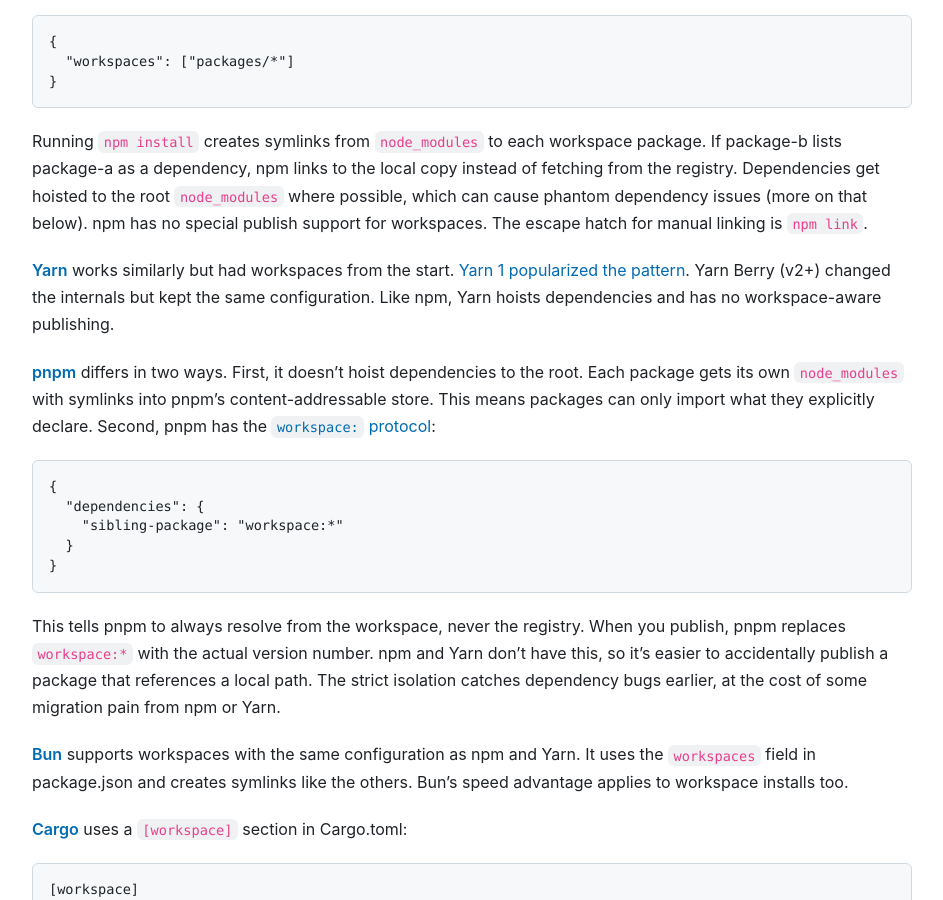
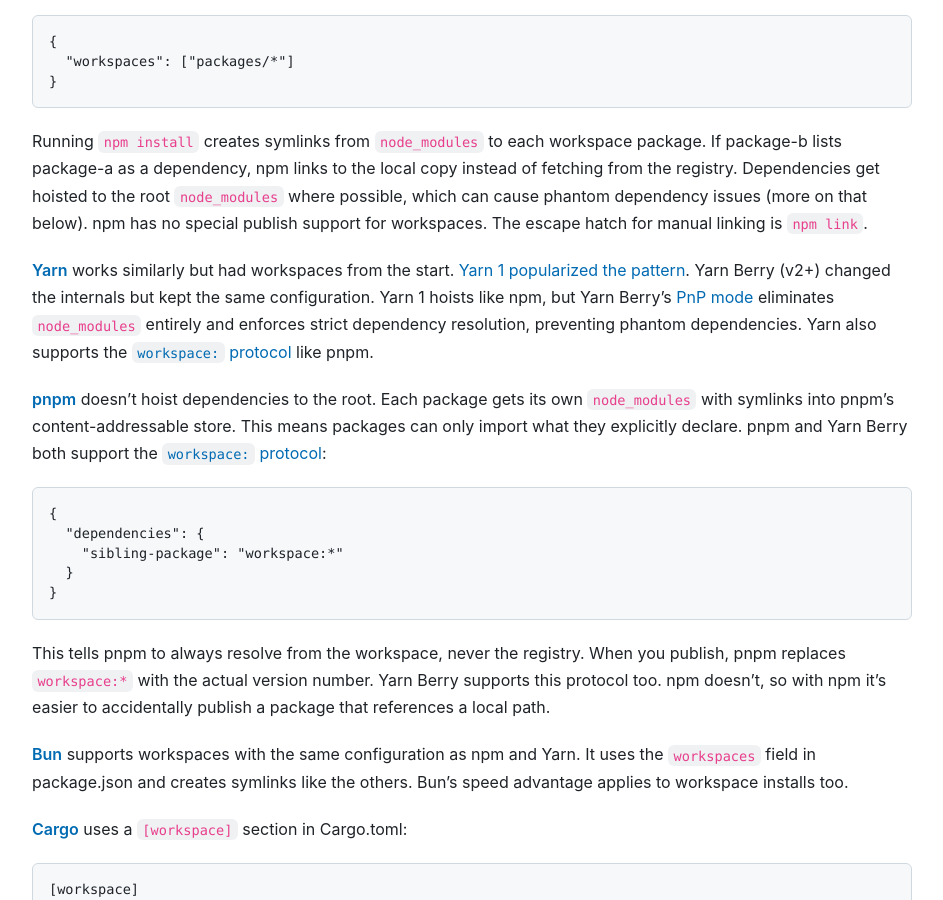
Before and after one commit to andrew/nesbitt.io, a Jekyll site: the page built from _posts/2026-01-18-workspaces-and-monorepos-in-package-managers.md, in a window 1280 px wide and 900 px high, scrolled down 1150 px. Shown: the whole window, without its empty margins (168-1111 px from the left). Built offline with Jekyll 4.4.1, drawn with Linux system fonts in a browser that asks for light colours; some of the changed text lies outside the part shown.

Commit message:
Fix Yarn Berry coverage in workspaces post
Yarn Berry's PnP mode prevents phantom dependencies and supports the
workspace: protocol. The original post incorrectly implied these were
pnpm-only features.

````diff
--- a/_posts/2026-01-18-workspaces-and-monorepos-in-package-managers.md
+++ b/_posts/2026-01-18-workspaces-and-monorepos-in-package-managers.md
@@ -40,9 +40,9 @@
 
 Running `npm install` creates symlinks from `node_modules` to each workspace package. If package-b lists package-a as a dependency, npm links to the local copy instead of fetching from the registry. Dependencies get hoisted to the root `node_modules` where possible, which can cause phantom dependency issues (more on that below). npm has no special publish support for workspaces. The escape hatch for manual linking is `npm link`.
 
-**[Yarn](https://yarnpkg.com/features/workspaces)** works similarly but had workspaces from the start. [Yarn 1 popularized the pattern](https://classic.yarnpkg.com/blog/2017/08/02/introducing-workspaces/). Yarn Berry (v2+) changed the internals but kept the same configuration. Like npm, Yarn hoists dependencies and has no workspace-aware publishing.
+**[Yarn](https://yarnpkg.com/features/workspaces)** works similarly but had workspaces from the start. [Yarn 1 popularized the pattern](https://classic.yarnpkg.com/blog/2017/08/02/introducing-workspaces/). Yarn Berry (v2+) changed the internals but kept the same configuration. Yarn 1 hoists like npm, but Yarn Berry's [PnP mode](https://yarnpkg.com/features/pnp) eliminates `node_modules` entirely and enforces strict dependency resolution, preventing phantom dependencies. Yarn also supports the [`workspace:` protocol](https://yarnpkg.com/features/workspaces#workspace-ranges-workspace) like pnpm.
 
-**[pnpm](https://pnpm.io/workspaces)** differs in two ways. First, it doesn't hoist dependencies to the root. Each package gets its own `node_modules` with symlinks into pnpm's content-addressable store. This means packages can only import what they explicitly declare. Second, pnpm has the [`workspace:` protocol](https://pnpm.io/workspaces#workspace-protocol-workspace):
+**[pnpm](https://pnpm.io/workspaces)** doesn't hoist dependencies to the root. Each package gets its own `node_modules` with symlinks into pnpm's content-addressable store. This means packages can only import what they explicitly declare. pnpm and Yarn Berry both support the [`workspace:` protocol](https://pnpm.io/workspaces#workspace-protocol-workspace):
 
 ```json
 {
@@ -52,7 +52,7 @@
 }
 ```
 
-This tells pnpm to always resolve from the workspace, never the registry. When you publish, pnpm replaces `workspace:*` with the actual version number. npm and Yarn don't have this, so it's easier to accidentally publish a package that references a local path. The strict isolation catches dependency bugs earlier, at the cost of some migration pain from npm or Yarn.
+This tells pnpm to always resolve from the workspace, never the registry. When you publish, pnpm replaces `workspace:*` with the actual version number. Yarn Berry supports this protocol too. npm doesn't, so with npm it's easier to accidentally publish a package that references a local path.
 
 **[Bun](https://bun.sh/docs/install/workspaces)** supports workspaces with the same configuration as npm and Yarn. It uses the `workspaces` field in package.json and creates symlinks like the others. Bun's speed advantage applies to workspace installs too.
 
@@ -156,7 +156,7 @@
 
 ### Common problems
 
-**Phantom dependencies.** npm and Yarn hoist dependencies to the root `node_modules`. A package can import something it doesn't declare, as long as a sibling declared it and it got hoisted. This works in the workspace but breaks when you publish the package and a consumer installs it standalone. pnpm avoids this by not hoisting.[^1]
+**Phantom dependencies.** npm and Yarn 1 hoist dependencies to the root `node_modules`. A package can import something it doesn't declare, as long as a sibling declared it and it got hoisted. This works in the workspace but breaks when you publish the package and a consumer installs it standalone. pnpm avoids this by not hoisting.[^1] Yarn Berry's PnP mode also prevents this by enforcing strict dependency resolution.
 
 **Version mismatches.** In a workspace, `"sibling": "^1.0.0"` resolves to whatever version is on disk, even if the local package.json says version 2.0.0. The version constraint is ignored during development. You only find out there's a mismatch after publishing.
 
````
Also changed, not shown: other parts of _posts/2026-01-18-workspaces-and-monorepos-in-package-managers.md (+1 -1 lines), _data/stats.json (+15 -15 lines).
